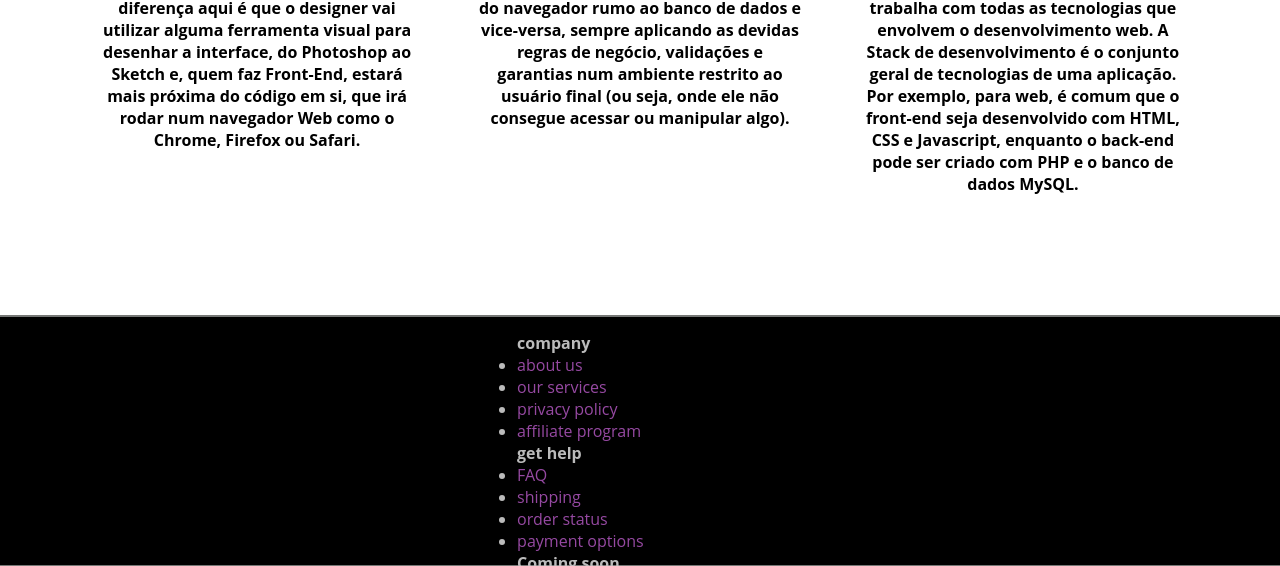
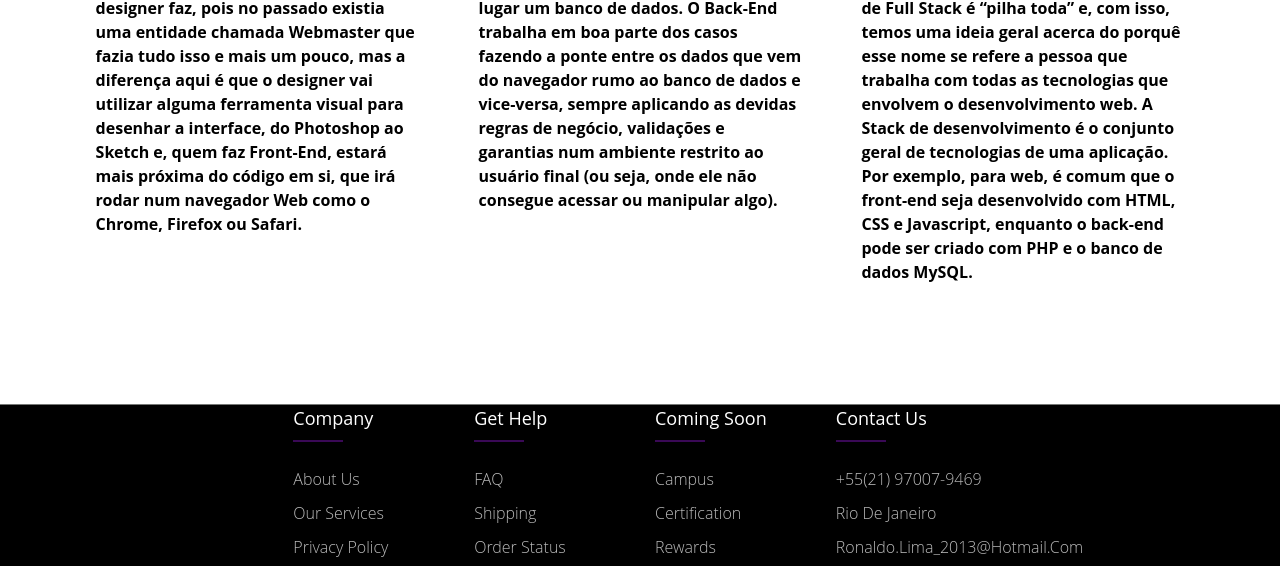
Before and after one commit to RonyAgentSpp/website, a plain HTML site: page index.html in a window 1280 px wide. Shown: the part 1734-2300 px from the top of the page. Drawn offline with Linux system fonts and the light colour scheme; a web font is replaced by a local one.

Commit message:
Update style.css

```diff
--- a/css/style.css
+++ b/css/style.css
@@ -356,7 +356,7 @@ h1 {
 .container-2{
 	min-width: 1200px;
 	padding:40px 0;
-	background-color: rgb(173, 171, 171);
+	background-color: rgb(242, 236, 236);
 	text-align: center;
 }
 
@@ -519,8 +519,8 @@ h1 {
  .header img {
 	width: 150px;
 	height: 150px;
-	border-radius: 60px;
-	border: 2px solid #7803f5cc;
+	border-radius: 50%;
+
 
 	}
 
@@ -545,21 +545,6 @@ h1 {
 		display: flex;
 	  }
 
-  .footer{
-	border-top: 2px solid #757775;
-	background-color: #000000;
-	color: #BBBBBB;
-	display: flex;
-	justify-content: center;
-	height: 250px;
-	margin: auto;
-	padding: 15px;
-
-}
-
-
-
-
 h1 {
 	text-align: center;
 	color: #56196a;
@@ -576,6 +561,10 @@ h3 {
 	color: #ff0606;
 }
 
+h4{
+	text-align: left;
+}
+
 p{
 	text-align: top;
 	display: flex;
@@ -587,3 +576,116 @@ form {
 	text-align: left;
 	color: #ffffff;
 }
+
+/*_____________________________________________________________________________________________________________________________________*/
+/*FINAL DO MEU FOOTER*/@import url('https://fonts.googleapis.com/css2?family=Poppins:wght@300;400;500;600;700&display=swap');
+body{
+	line-height: 1.5;
+	font-family: 'Poppins', sans-serif;
+}
+*{
+	margin:0;
+	padding:0;
+	box-sizing: border-box;
+}
+.container{
+	max-width: 1170px;
+	margin:auto;
+}
+.row{
+	display: flex;
+	flex-wrap: wrap;
+}
+ul{
+	list-style: none;
+}
+.footer{
+	background-color: #000000;
+
+
+}
+.footer-col{
+   width: 25%;
+   padding: 0 15px;
+
+}
+.footer-col h4{
+	font-size: 18px;
+	color: #ffffff;
+	text-transform: capitalize;
+	margin-bottom: 35px;
+	font-weight: 500;
+	position: relative;
+}
+.footer-col h4::before{
+	content: '';
+	position: absolute;
+	left:0;
+	bottom: -10px;
+	background-color: #3a0956;
+	height: 2px;
+	box-sizing: border-box;
+	width: 50px;
+}
+.footer-col ul li:not(:last-child){
+	margin-bottom: 10px;
+}
+.footer-col ul li a{
+	font-size: 16px;
+	text-transform: capitalize;
+	color: #9c36d6;
+	text-decoration: none;
+	font-weight: 300;
+	color: #bbbbbb;
+	display: block;
+	transition: all 0.3s ease;
+}
+.footer-col ul li a:hover{
+	color: #ffffff;
+	padding-left: 8px;
+}
+.footer-col .social-links a{
+	display: inline-block;
+	height: 40px;
+	width: 40px;
+	background-color: rgba(113, 100, 100, 0.2);
+	margin:0 10px 10px 0;
+	line-height: 40px;
+	border-radius: 50%;
+	color: #ffffff;
+	transition: all 0.5s ease;
+}
+.footer-col .social-links a:hover{
+	color: #24262b;
+	background-color: #ffffff;
+
+}
+
+/*responsive*/
+@media(max-width: 767px){
+  .footer-col{
+    width: 50%;
+    margin-bottom: 28px;
+}
+}
+@media(max-width: 574px){
+  .footer-col{
+    width: 100%;
+}
+}
+
+
+.footer{
+	border-top: 1px solid #757775;
+	background-color: #000000;
+	color: #BBBBBB;
+	display: flex;
+	justify-content: center;
+
+
+}
+
+p{
+	color: #ffffff;
+	background-color: #000000;
+}
```
